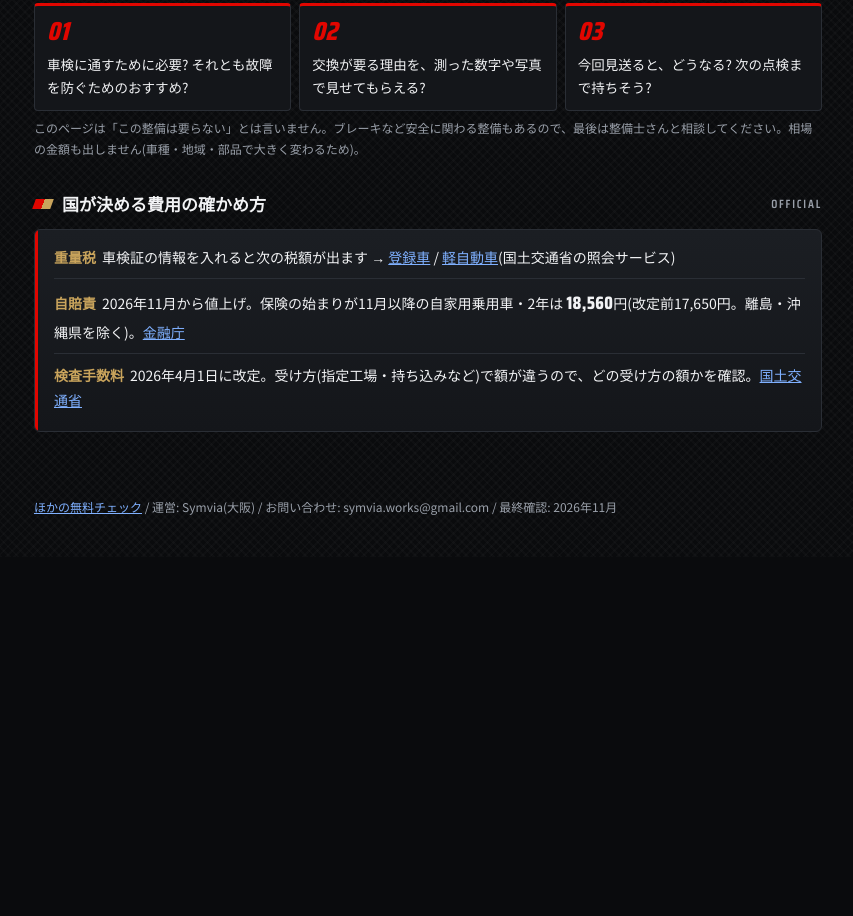
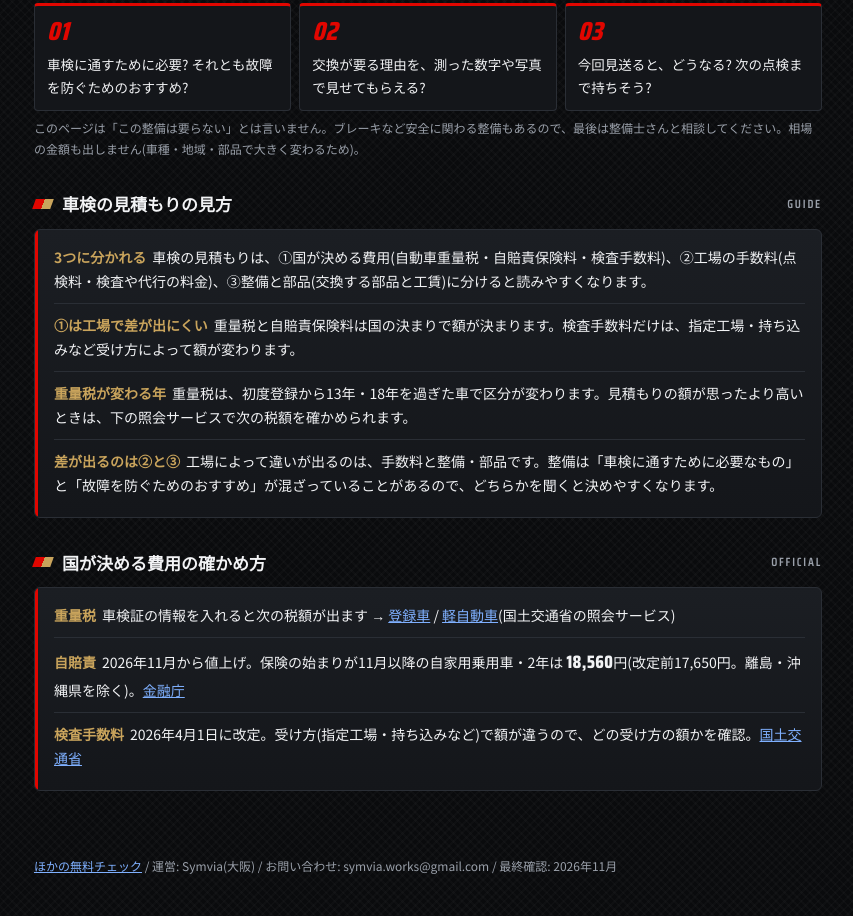
Before and after one commit to 11321132ns1-create/symvia-tools, a plain HTML site: page shaken.html in a window 1280 px wide. Shown: the part 1591-2507 px from the top of the page, without its empty margins (212-1065 px from the left). Before the commit the page ends 2148 px from the top, so only its background shows below. Drawn offline with Linux system fonts and the light colour scheme.

Commit message:
Add files via upload

```diff
--- a/shaken.html
+++ b/shaken.html
@@ -3,7 +3,7 @@
 <head>
 <meta charset="utf-8">
 <meta name="viewport" content="width=device-width,initial-scale=1">
-<title>車検見積もりチェック</title>
+<title>車検見積もりチェック|見積もりを貼るだけで内訳を分けて確認(無料)</title>
 <meta name="description" content="車検の見積もりを貼るだけで、国が決める費用・工場の手数料・整備と部品に自動で分けて合計し、整備士さんに聞くとよいことを項目ごとに示します。無料・登録不要。入力は端末の外に送りません。">
 <link rel="preconnect" href="https://fonts.googleapis.com">
 <link href="https://fonts.googleapis.com/css2?family=Noto+Sans+JP:wght@400;500;700;900&family=Saira+Condensed:ital,wght@0,600;0,800;1,800&display=swap" rel="stylesheet">
@@ -92,6 +92,14 @@ footer{max-width:820px;margin:0 auto;padding:0 16px 40px;font-size:12px;color:va
 <div><span class="sc">03</span><p>今回見送ると、どうなる? 次の点検まで持ちそう?</p></div>
 </div>
 <p class="tiny">このページは「この整備は要らない」とは言いません。ブレーキなど安全に関わる整備もあるので、最後は整備士さんと相談してください。相場の金額も出しません(車種・地域・部品で大きく変わるため)。</p>
+
+<h2>車検の見積もりの見方<small>GUIDE</small></h2>
+<div class="panel"><div class="facts">
+<div><b>3つに分かれる</b>車検の見積もりは、①国が決める費用(自動車重量税・自賠責保険料・検査手数料)、②工場の手数料(点検料・検査や代行の料金)、③整備と部品(交換する部品と工賃)に分けると読みやすくなります。</div>
+<div><b>①は工場で差が出にくい</b>重量税と自賠責保険料は国の決まりで額が決まります。検査手数料だけは、指定工場・持ち込みなど受け方によって額が変わります。</div>
+<div><b>重量税が変わる年</b>重量税は、初度登録から13年・18年を過ぎた車で区分が変わります。見積もりの額が思ったより高いときは、下の照会サービスで次の税額を確かめられます。</div>
+<div><b>差が出るのは②と③</b>工場によって違いが出るのは、手数料と整備・部品です。整備は「車検に通すために必要なもの」と「故障を防ぐためのおすすめ」が混ざっていることがあるので、どちらかを聞くと決めやすくなります。</div>
+</div></div>
 
 <h2>国が決める費用の確かめ方<small>OFFICIAL</small></h2>
 <div class="panel"><div class="facts">
```
